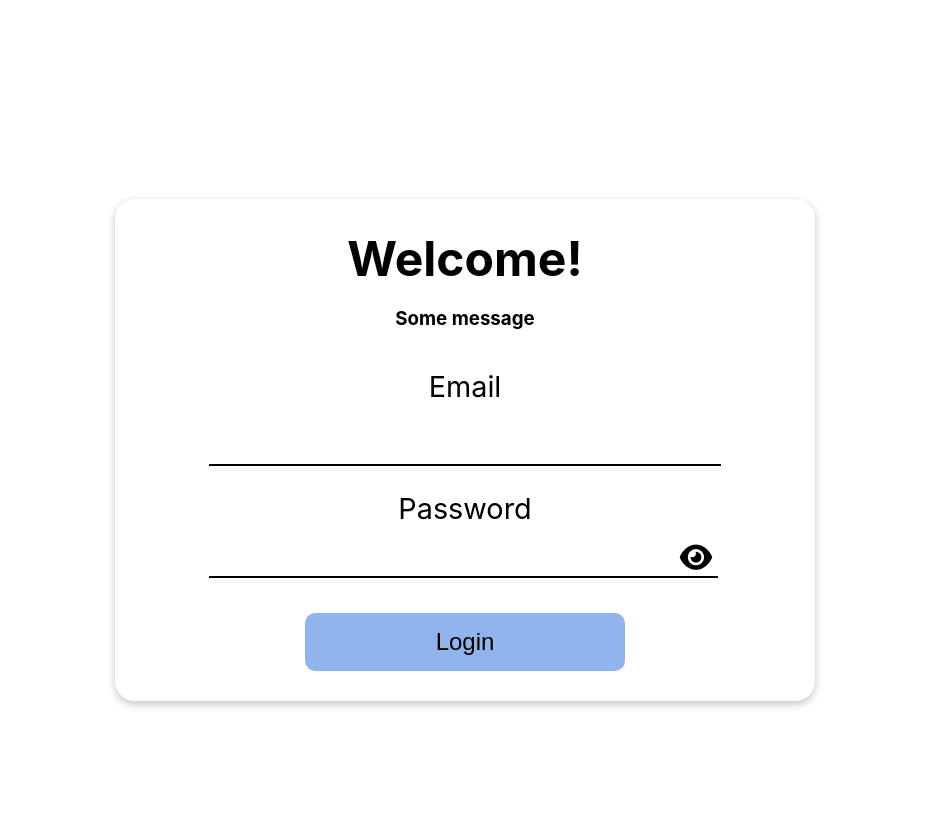
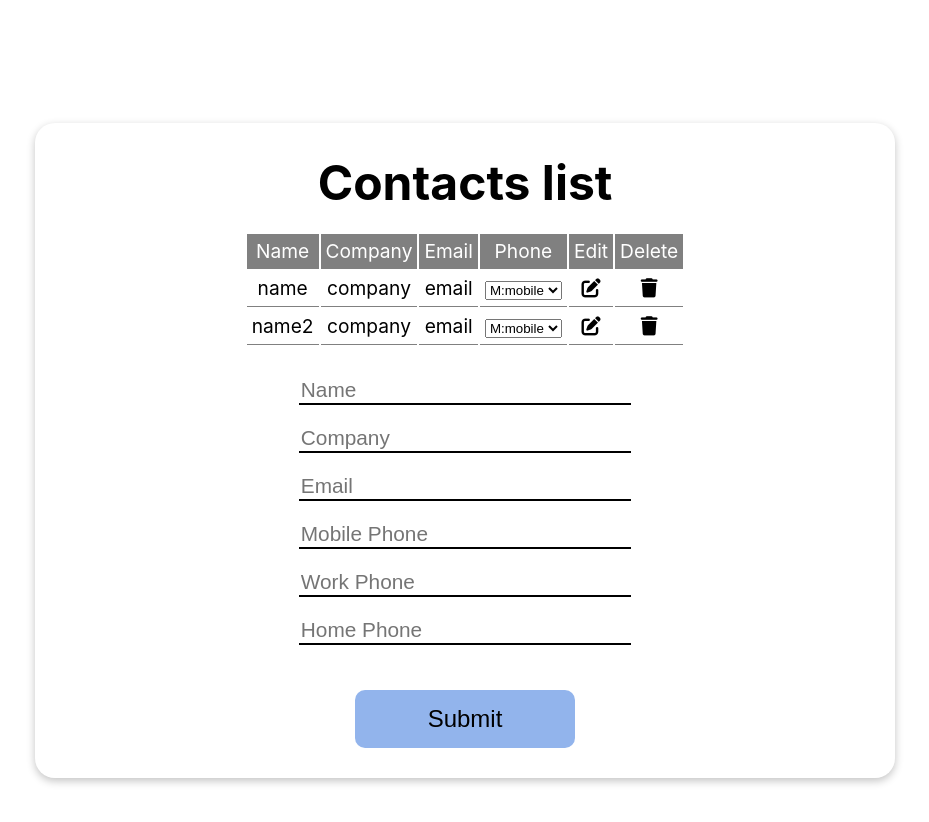
Before and after one commit to Mejsun/phonebook, a React (Create React App) app: page / in a window 1280 px wide. Shown: the top 822 px of the page, without its empty margins (175-1104 px from the left). Built offline with nearby package versions, Linux system fonts and the light colour scheme.

Commit message:
created mock data for contacts, with 'add new contact' functionality

```diff
--- a/src/App.js
+++ b/src/App.js
@@ -8,7 +8,7 @@ function App() {
   return (
     <div className="App">
       <MainWrapper>
-        <Login/>
+        <Contacts/>
       </MainWrapper>
     </div>
   );
--- a/src/components/Contacts.jsx
+++ b/src/components/Contacts.jsx
@@ -1,8 +1,96 @@
-import React from 'react'
+import React, { useState } from 'react'
+import { Button, ContactInput, AddContactForm, Header, Table, Wrapper, Thead, SmallButton, Tdata } from '../styles/StyledComps';
+import data from '../tempdata.json'
 
 function Contacts() {
+  const [contacts, setContacts] = useState(data)
+
+    const [addFormData, setAddFormData] = useState({
+        fullname: '',
+        company: '',
+        email: '',
+        mobilephone: '',
+        workphone:'',
+        homephone:''
+    })
+
+    function handleAddFormChange(e){
+        e.preventDefault();
+        const fieldName = e.target.getAttribute('name');
+        const fieldValue = e.target.value;
+        const newFormData = {...addFormData};
+        newFormData[fieldName] = fieldValue;
+        setAddFormData(newFormData)
+    }
+
+    function handleAddFormSubmit (e){
+        e.preventDefault();
+        const newContact = {
+            id: Math.random(),
+            fullname: addFormData.fullname,
+            company: addFormData.company,
+            email: addFormData.email,
+            mobilephone: addFormData.mobilephone,
+            workphone: addFormData.workphone,
+            homephone: addFormData.homephone,
+        }
+        const newContacts = [...contacts, newContact]
+        setContacts(newContacts)
+        setAddFormData({
+            fullname: '',
+            company: '',
+            email: '',
+            mobilephone: '',
+            workphone:'',
+            homephone:''
+        })
+    }
+
   return (
-    <div>Contacts</div>
+    <Wrapper>
+        <Header>Contacts list</Header>
+        <div>
+                <Table>
+                <Thead>
+                    <tr>
+                    <Tdata>Name</Tdata>
+                    <Tdata>Company</Tdata>
+                    <Tdata>Email</Tdata>
+                    <Tdata>Phone</Tdata>
+                    <Tdata>Edit</Tdata>
+                    <Tdata>Delete</Tdata>
+                    </tr>
+                </Thead>
+                <tbody>
+               {contacts.map((contact)=> (
+                    <tr key={Math.random()}>
+                        <Tdata>{contact.fullname}</Tdata>
+                        <Tdata>{contact.company}</Tdata>
+                        <Tdata>{contact.email}</Tdata>
+                        <Tdata>
+                          <select name='phone'>
+                            <option>M:{contact.mobilephone}</option>
+                            <option>W:{contact.workphone}</option>
+                            <option>H:{contact.homephone}</option>
+                          </select>
+                        </Tdata>
+                        <Tdata><SmallButton><i className="fas fa-edit"></i></SmallButton></Tdata>
+                        <Tdata><SmallButton><i className="fas fa-trash"></i></SmallButton></Tdata>
+                    </tr>
+               ))}
+                </tbody>
+                </Table>
+            <AddContactForm onSubmit={handleAddFormSubmit}>
+                <ContactInput type = 'text' name='fullname' placeholder='Name' onChange={handleAddFormChange}/>
+                <ContactInput type = 'text' name='company' placeholder='Company' onChange={handleAddFormChange}/>
+                <ContactInput type = 'email' name='email' placeholder='Email' onChange={handleAddFormChange}/>
+                <ContactInput type = 'number' name='mobilephone' placeholder='Mobile Phone' onChange={handleAddFormChange}/>
+                <ContactInput type = 'text' name='workphone' placeholder='Work Phone' onChange={handleAddFormChange}/>
+                <ContactInput type = 'text' name='homephone' placeholder='Home Phone' onChange={handleAddFormChange}/>
+            </AddContactForm>
+                <Button type= 'submit' onClick={handleAddFormSubmit}>Submit</Button>
+        </div>
+    </Wrapper>
   )
 }
 
--- a/src/styles/StyledComps.jsx
+++ b/src/styles/StyledComps.jsx
@@ -19,6 +19,7 @@ export const Wrapper = styled.div`
     justify-content: center;
     align-items: center;
     width: 50%;
+    min-width:800px;
     box-shadow: rgba(0, 0, 0, 0.24) 0px 3px 8px;
 `
 export const Header = styled.h1`
@@ -58,13 +59,16 @@ export const Pass = styled(Input)`
     width: 90%;
     margin: 0;
 `
-export const ShowHidePassword = styled.button`
+export const SmallButton = styled.button`
     background-color: inherit;
     border: none;
+    font-size: 1.2rem;
+    margin:0;
+`
+export const ShowHidePassword = styled(SmallButton)`
     border-bottom: 2px solid black;
+    max-width: 11%;
     font-size: 1.8rem;
-    max-width: 11%;
-    margin:0;
 `
 export const Button = styled.button`
     background-color: #92B4EC;
@@ -109,3 +113,25 @@ export const Info = styled.p`
     padding: 0;
     margin:5px;
 `
+export const Table = styled.table`
+    width: 100%;
+    font-size: 1.2rem;
+    margin-top: 20px;
+    border-radius: 20px;
+    `
+export const Thead = styled.thead`
+    background-color: gray;
+    color:white;
+`
+export const Tdata = styled.td`
+    border-bottom: 1px solid gray;
+    padding: 5px;
+`
+export const ContactInput = styled(Input)`
+    font-size: 1.3rem;
+    margin: 10px;
+
+`
+export const AddContactForm = styled(Form)`
+    height: fit-content;
+`
--- /dev/null
+++ b/src/tempdata.json
@@ -0,0 +1,20 @@
+[
+    {
+    "id": 1,
+    "fullname": "name",
+    "company": "company",
+    "email": "email",
+    "mobilephone": "mobile",
+    "workphone": "work",
+    "homephone": "home"
+    },
+    {
+        "id": 1,
+        "fullname": "name2",
+        "company": "company",
+        "email": "email",
+        "mobilephone": "mobile",
+        "workphone": "work",
+        "homephone": "home"
+    }
+]
```
